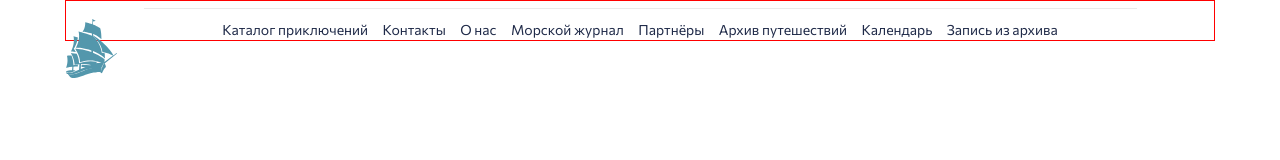
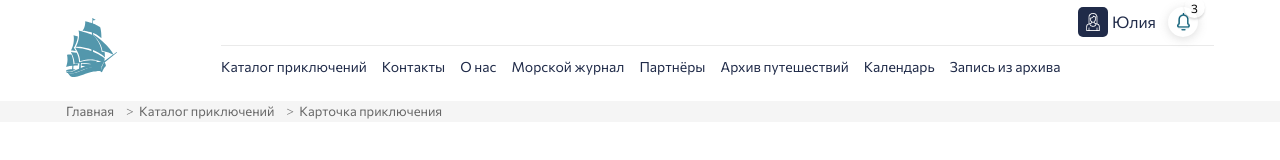
Before and after one commit to Fokusss/Kruiz, a website built with webpack: page src/index.html in a window 1280 px wide. Built offline with nearby package versions, Linux system fonts and the light colour scheme.

Commit message:
Доделать header

```diff
--- a/src/index.html
+++ b/src/index.html
@@ -11,8 +11,14 @@
   <header class="header">
     <div class="header__logo"></div>
     <div class="header__container">
-      <div class="header__user">
-
+      <div class="user">
+        <div class="user__avatar">
+          <img src="<%=require("./images/avatar_woman.png")%>" alt="Аватар" class="user__image" />
+        </div>
+        <p class="user__name">Юлия</p>
+        <div class="user__notify">
+          <div class="user__county-notify">3</div>
+        </div>
       </div>
     </div>
     <nav class="header__menu">
@@ -27,7 +33,15 @@
         <li><a href="#" class="header__link link">Запись из архива</a></li>
       </ul>
     </nav>
+  </header>
 
-  </header>
+  <section class="bread-crumb">
+    <ul class="bread-crumb__list">
+      <li><a href="#" class="bread-crumb__link link">Главная</a></li>
+      <li><a href="#" class="bread-crumb__link link">Каталог приключений</a></li>
+      <li><a href="#" class="bread-crumb__link link">Карточка приключения</a></li>
+    </ul>
+  </section>
+
 </body>
 </html>
--- a/src/index.scss
+++ b/src/index.scss
@@ -6,57 +6,160 @@ $font-Comm: 'Commissioner';
 
 
 .page {
-  max-width: 1148px;
+  max-width: 1920px;
   margin: 0 auto;
-  border: 1px solid red;
 }
 
 .header {
+  max-width: 1148px;
+  margin: 0 auto;
   position: relative;
 
   &__logo {
     width: 51px;
     height: 59px;
-    background-image: url(./images/logo.svg);
     position: absolute;
     top: 11px;
+    background-image: url(./images/logo.svg);
+    z-index: 0;
   }
 
   &__container {
+    display: flex;
+    justify-content: flex-end;
+    margin: 7px 0 0 auto;
     max-width: 993px;
-    margin: 7px auto 0 auto;
+    padding-bottom: 8px;
     border-bottom: 1px solid #EAEAEA;
-  }
-
-  &__user {
-
+    position: relative;
+    z-index: 1;
   }
 
   &__menu {
-    max-width: 850px;
-    margin: 10px auto 0 auto;
+    max-width: 993px;
+    margin: 0 0 0 auto;
+    position: relative;
+    z-index: 1;
+  }
+
+  &__link-list {
+    list-style-type: none;
     padding: 0;
+    margin: 10px 0 0 0;
+    display: flex;
+  }
+
+  &__link-list li {
+    margin-right: 15px;
+  }
+
+  &__link {
     font-family: $font-Comm;
     font-weight: 400;
     font-size: 14px;
     line-height: 21px;
+    color: $open-color;
+  }
+}
+
+
+
+.user {
+  display: flex;
+  align-items: center;
+
+  &__avatar {
+    width: 30px;
+    height: 30px;
+    background-color: $open-color;
+    margin-right: 4px;
+    display: flex;
+    justify-content: center;
+    align-items: center;
+    border-radius: 5px;
   }
 
-  &__link-list {
-    display: flex;
+  &__image {
+    width: 18px;
+    height: 18px;
+  }
+
+  &__name {
     padding: 0;
     margin: 0;
-    list-style-type: none;
-    justify-content: space-around;
+    font-family: $font-Comm;
+    color: $open-color;
+    font-weight: 400;
+    font-size: 16px;
+    line-height: 16px;
   }
 
-  &__link {
-    color: $open-color;
+  &__notify {
+    width: 30px;
+    height: 30px;
+    border-radius: 50%;
+    margin: 0 16px 0 12px;
+    box-shadow: 0px 2px 10px rgba(123, 123, 123, 0.25);
+    position: relative;
+    z-index: 0;
+    background-image: url(./images/notify.png);
+    background-size: 12.94px 18.41px;
+    background-repeat: no-repeat;
+    background-position: center;
   }
 
-
+  &__county-notify {
+    font-weight: 400;
+    font-size: 12px;
+    line-height: 12px;
+    font-family: $font-Comm;
+    width: 21px;
+    height: 21px;
+    position: absolute;
+    top: -10px;
+    right: -7px;
+    box-shadow: 0px 2px 2px rgba(123, 123, 123, 0.25);
+    border-radius: 50%;
+    z-index: 1;
+    display: flex;
+    justify-content: center;
+    align-items: center;
+  }
 }
 
 .link {
   text-decoration: none;
 }
+
+.bread-crumb {
+  background-color: #F5F5F5;
+  margin: 24px 0 0 0;
+
+&__list {
+  max-width: 1148px;
+  margin: 0 auto;
+  padding: 0;
+  list-style-type: none;
+
+  & li {
+    display: inline;
+    margin-right: 8px;
+    }
+  }
+
+  & li + li::before {
+    color: #676767;
+    content: "\003E";
+    margin-right: 5.5px;
+    font-size: 13px;
+    line-height: 21px;
+  }
+
+  &__link {
+    font-family: $font-Comm;
+    color: #676767;
+    font-weight: 400;
+    font-size: 13px;
+    line-height: 21px;
+  }
+}
```
Also changed, not shown: src/images/avatar_woman.png (added), src/images/notify.png (added), src/images/sumbol_right.png (added).
